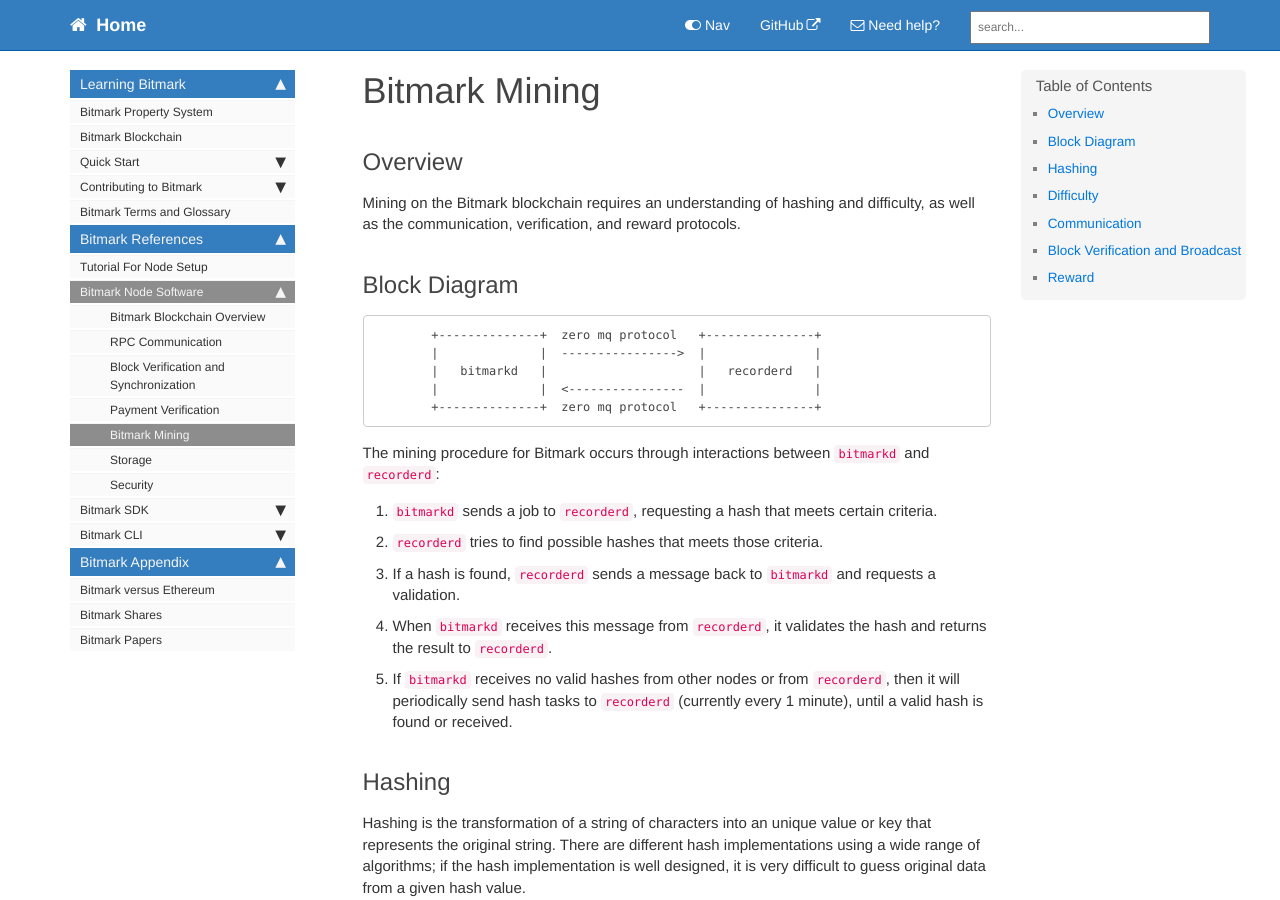
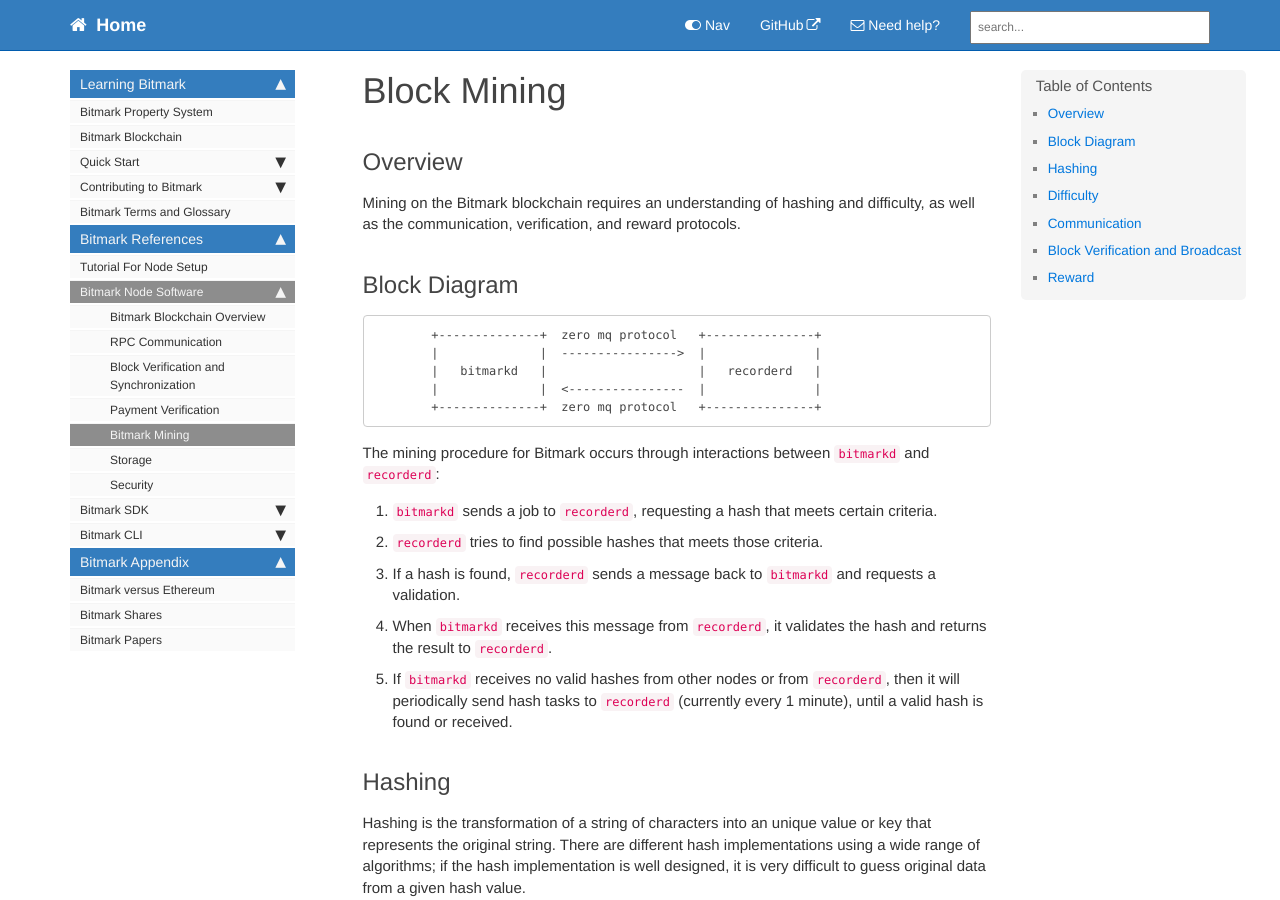
Before and after one commit to bitmark-inc/docs, a Jekyll site: the page built from pages/bitmark-references/bitmark-node-software/mining.md, in a window 1280 px wide and 900 px high. Built offline with Jekyll 4.4.1, drawn with Linux system fonts in a browser that asks for light colours; comment, search, counter and statistics services are not loaded.

Commit message:
Update mining.md

```diff
--- a/pages/bitmark-references/bitmark-node-software/mining.md
+++ b/pages/bitmark-references/bitmark-node-software/mining.md
@@ -1,5 +1,5 @@
 ---
-title: Bitmark Mining
+title: Block Mining
 keywords: mining
 last_updated:
 sidebar: mydoc_sidebar
@@ -7,7 +7,7 @@
 folder: bitmark-references/bitmark-node-software
 ---
 
-# Bitmark Mining
+# Block Mining
 
 ## Overview
 
```
